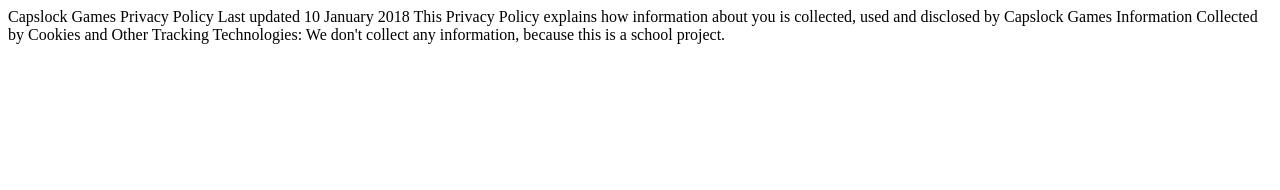
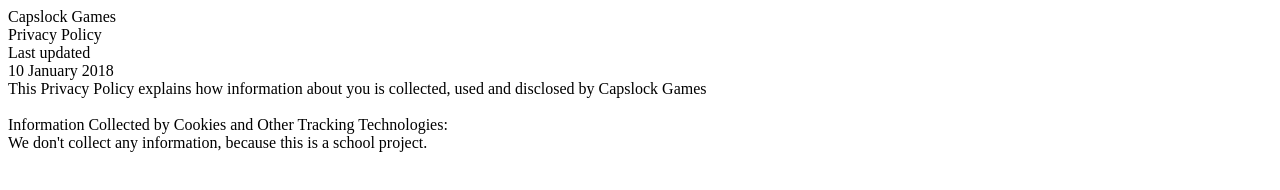
Before and after one commit to capslockja/capslockja.github.io, a plain HTML site: page privacy.html in a window 1280 px wide. Drawn offline with Linux system fonts and the light colour scheme.

Commit message:
Update privacy.html

```diff
--- a/privacy.html
+++ b/privacy.html
@@ -2,14 +2,14 @@
 <html>
 <head><title>Privacy Policy</title></head>
 <body>
-Capslock Games
-Privacy Policy
-Last updated
-10 January 2018
-This Privacy Policy explains how information about you is collected, used and disclosed by Capslock Games
-
-Information Collected by Cookies and Other Tracking Technologies:
-We don't collect any information, because this is a school project.
+Capslock Games<br>
+Privacy Policy<br>
+Last updated <br>
+10 January 2018<br>
+This Privacy Policy explains how information about you is collected, used and disclosed by Capslock Games <br>
+<br>
+Information Collected by Cookies and Other Tracking Technologies:<br>
+We don't collect any information, because this is a school project.<br>
 
 </body>
 </html>
```
